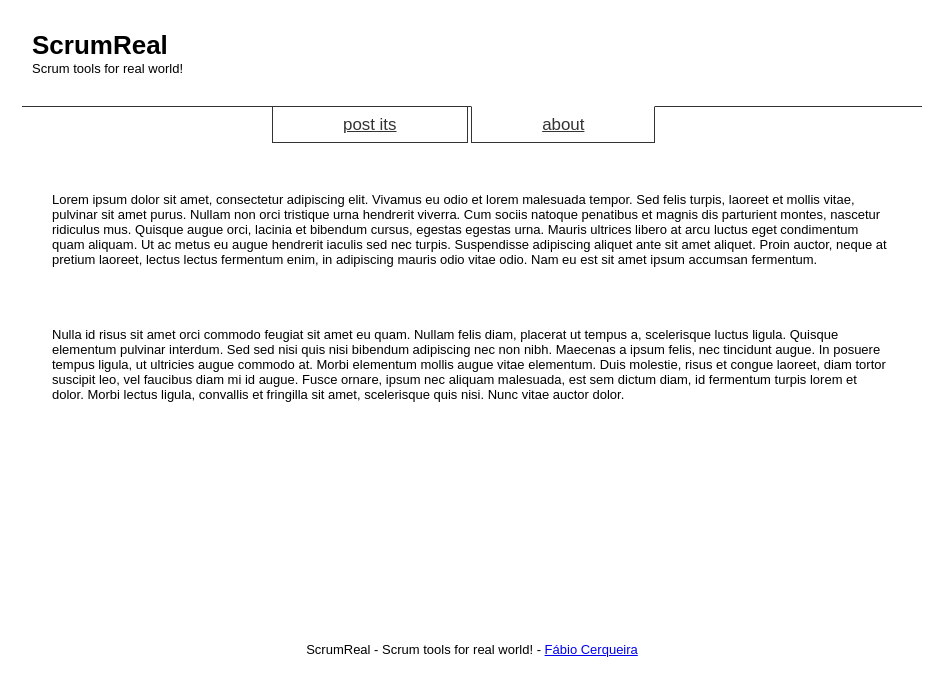
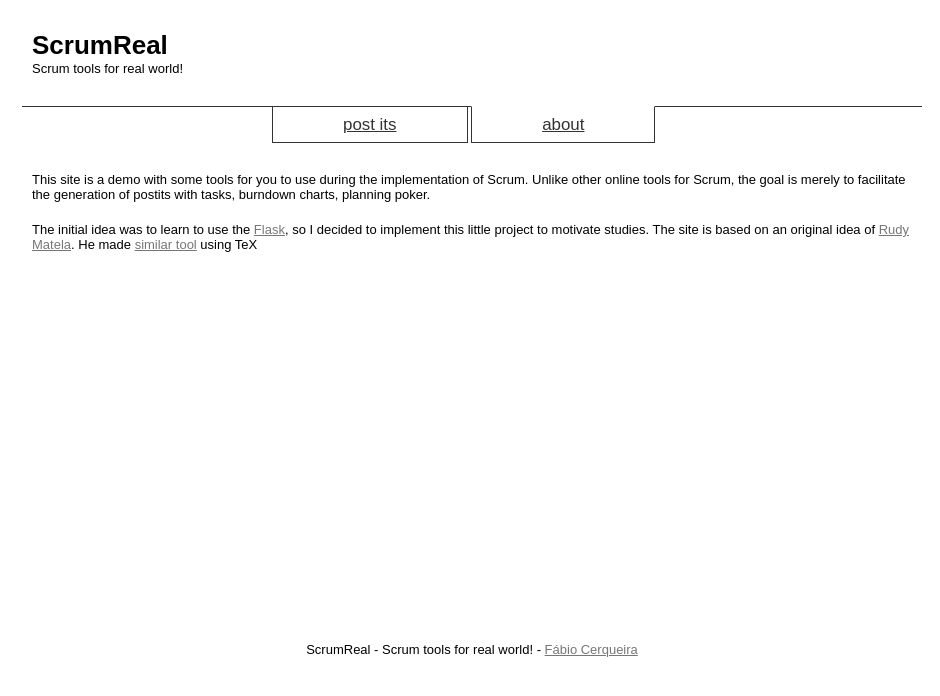
Before and after one commit to rogeriofalcone/scrumreal, a Flask app: page /about in a window 1280 px wide. Shown: the top 696 px of the page, without its empty margins (168-1108 px from the left). Run offline with Flask 2, Linux system fonts and the light colour scheme.

Commit message:
Mudança do texto do about
modificado alguns css

```diff
--- a/static/css/about.css
+++ b/static/css/about.css
@@ -1,3 +1,3 @@
 div#content p {
-    padding:30px;
+    padding:10px;
 }
--- a/static/css/design.css
+++ b/static/css/design.css
@@ -1,6 +1,15 @@
 body {
     background-color:#fff;
 }
+
+a {
+    color: #777;
+}
+a:hover {
+    color: #000;
+    background-color: #EEE;
+}
+
 #general {
     margin:0 auto;
     position: relative;
@@ -38,6 +47,8 @@ body {
 }
 
 #nav li a:hover {
+    color: #333;
+    background-color: #FFF;
     border-bottom:3px solid #777;
 }
 
--- a/templates/about.html
+++ b/templates/about.html
@@ -7,20 +7,14 @@
 
 
 {% block content %}
- <p>Lorem ipsum dolor sit amet, consectetur adipiscing elit. Vivamus eu odio et lorem malesuada
- tempor. Sed felis turpis, laoreet et mollis vitae, pulvinar sit amet purus. Nullam non orci
- tristique urna hendrerit viverra. Cum sociis natoque penatibus et magnis dis parturient montes,
- nascetur ridiculus mus. Quisque augue orci, lacinia et bibendum cursus, egestas egestas urna.
- Mauris ultrices libero at arcu luctus eget condimentum quam aliquam. Ut ac metus eu augue
- hendrerit iaculis sed nec turpis. Suspendisse adipiscing aliquet ante sit amet aliquet.
- Proin auctor, neque at pretium laoreet, lectus lectus fermentum enim, in adipiscing mauris
- odio vitae odio. Nam eu est sit amet ipsum accumsan fermentum.</p>
+ <p>This site is a demo with some tools for you to use during the implementation of Scrum.
+    Unlike other online tools for Scrum, the goal is merely to facilitate the generation of
+    postits with tasks, burndown charts, planning poker.
+</p>
 
- <p>Nulla id risus sit amet orci commodo feugiat sit amet eu quam. Nullam felis diam, placerat
- ut tempus a, scelerisque luctus ligula. Quisque elementum pulvinar interdum. Sed sed nisi quis
- nisi bibendum adipiscing nec non nibh. Maecenas a ipsum felis, nec tincidunt augue. In posuere
- tempus ligula, ut ultricies augue commodo at. Morbi elementum mollis augue vitae elementum.
- Duis molestie, risus et congue laoreet, diam tortor suscipit leo, vel faucibus diam mi id augue.
- Fusce ornare, ipsum nec aliquam malesuada, est sem dictum diam, id fermentum turpis lorem et dolor.
- Morbi lectus ligula, convallis et fringilla sit amet, scelerisque quis nisi. Nunc vitae auctor dolor. </p>
+ <p>
+The initial idea was to learn to use the <a href="http://flask.pocoo.org/">Flask</a>, so I decided to implement this little project
+to motivate studies. The site is based on an original idea of <a href="http://larces.uece.br/~rudy/">Rudy Matela</a>.
+ He made <a href="http://ether.larces.uece.br/postit/">similar tool</a> using TeX
+</p>
 {% endblock %}
```
